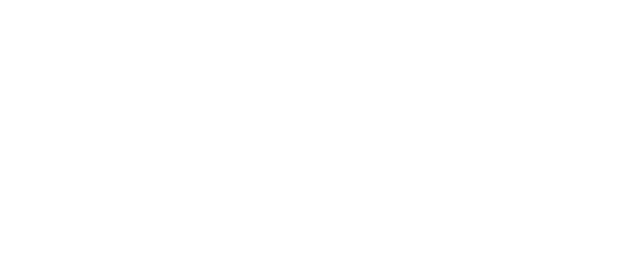
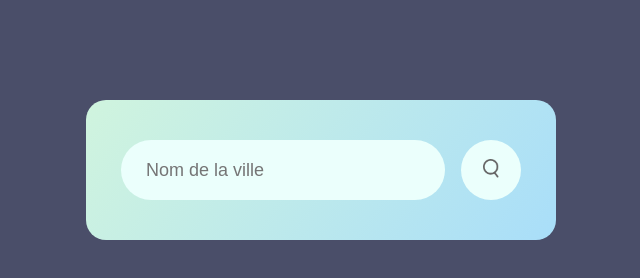
Before and after one commit to mehdi-sz/weather-app, a plain HTML site: page index.html in a window 1280 px wide. Shown: the whole page, without its empty margins (319-959 px from the left). Drawn offline with Linux system fonts and the light colour scheme.

Commit message:
ajout de la carte meteo  de base avec le css

```diff
--- a/assets/css/style.css
+++ b/assets/css/style.css
@@ -5,5 +5,45 @@
     box-sizing: border-box;
 }
 body {
-    background-color: #222;
+    background-color: #4a4e69;
 }
+.card {
+    width: 90%;
+    max-width: 470px;
+    background: linear-gradient(125deg,#d0f4de,#a9def9);
+    color: #fff;
+    margin: 100px auto 0;
+    border-radius: 20px;
+    padding: 40px 35px;
+    text-align: center;
+}
+.search {
+    width: 100%;
+    display: flex;
+    align-items: center;
+    justify-content: space-between;
+}
+.search input {
+    border: 0;
+    outline: 0;
+    background: #ebfffc;
+    color: #555;
+    padding: 10px 25px;
+    height: 60px;
+    border-radius: 30px;
+    flex: 1;
+    margin-right: 16px;
+    font-size: 18px;
+}
+.search button {
+    border: 0;
+    outline: 0;
+    background: #ebfffc;
+    border-radius: 50% ;
+    width: 60px;
+    height: 60px;
+    cursor: pointer;
+}
+.search button img {
+    width: 16px;
+}
--- a/index.html
+++ b/index.html
@@ -4,8 +4,16 @@
     <meta charset="UTF-8">
     <meta name="viewport" content="width=device-width, initial-scale=1.0">
     <title>Weather APP</title>
+    <link rel="stylesheet" href="/assets/css/style.css">
 </head>
 <body>
-
+    <div class="card">
+        <div class="search">
+            <input type="text" placeholder="Nom de la ville" spellcheck=false>
+            <button>
+                <img src="assets/images/search.png" alt="search icon" srcset="">
+            </button>
+        </div>
+    </div>
 </body>
 </html>
```
